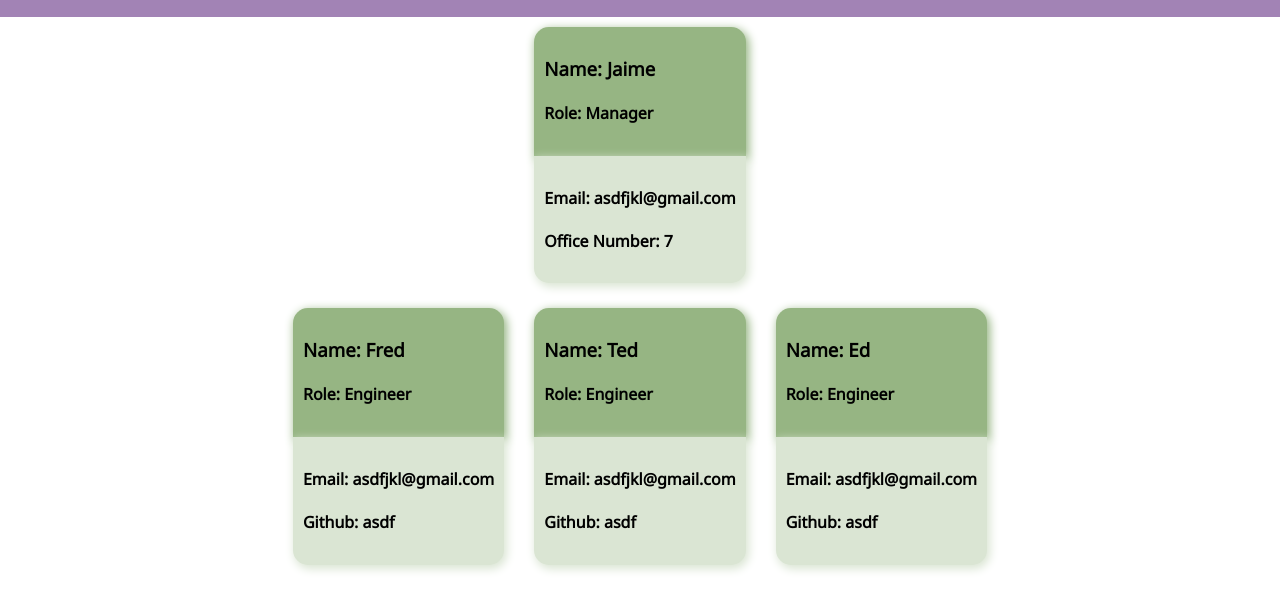
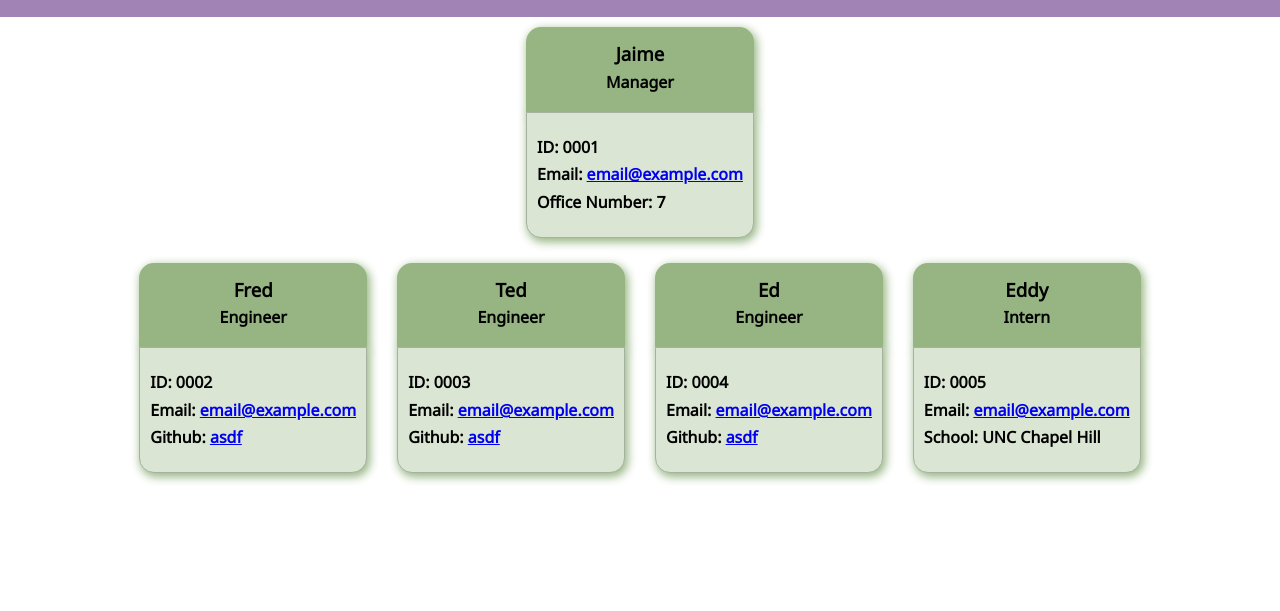
Before and after one commit to BranningK/teamProfileGen, a website: page index.html in a window 1280 px wide. Shown: the part 63-674 px from the top of the page. Drawn offline with Linux system fonts and the light colour scheme.

Commit message:
further changes to html

```diff
--- a/assets/style.css
+++ b/assets/style.css
@@ -23,6 +23,7 @@ header{
 body{
     background-color: white;
     color: white;
+    line-height: 40%;
 }
 
 .managerContainer{
@@ -40,8 +41,10 @@ body{
     background-color: var(--secondary);
     color:black;
     border-radius: 15px 15px 0px 0px;
-    padding: 10px;
+    padding: 5px;
     box-shadow: 2px 3px 10px 1px var(--secondary);
+    text-align: center;
+    margin: 0px;
 }
 
 .memberInfo{
@@ -49,7 +52,8 @@ body{
     color:black;
     border-radius: 0px 0px 15px 15px;
     padding: 10px;
-    box-shadow: 2px 3px 10px 1px var(--tertiary);
+    border: 1px solid #a6b1a0;
+    box-shadow: 2px 3px 10px 1px var(--secondary);
 }
 
 .member{
--- a/index.html
+++ b/index.html
@@ -17,46 +17,60 @@
     <div class="divContainer">
         <div class="managerContainer">
             <div class="memberHeader">
-                <h3>Name: Jaime</h3>
-                <h4>Role: Manager</h4>
+                <h3>Jaime</h3>
+                <h4>Manager</h4>
             </div>
             <div class="memberInfo">
-                <h4>Email: asdfjkl@gmail.com</h4>
+                <h4>ID: 0001</h4>
+                <h4>Email: <a href="mailto:email@example.com">email@example.com</a></h4>
                 <h4>Office Number: 7</h4>
             </div>
         </div>
         <div class="memberContainer">
             <div class="member">
                 <div class="memberHeader">
-                <h3>Name: Fred</h3>
-                <h4>Role: Engineer</h4>
+                <h3>Fred</h3>
+                <h4>Engineer</h4>
                 </div>
                 <div class="memberInfo">
-                    <h4>Email: asdfjkl@gmail.com</h4>
-                    <h4>Github: asdf</h4>
+                    <h4>ID: 0002</h4>
+                    <h4>Email: <a href="mailto:email@example.com">email@example.com</a></h4>
+                    <h4>Github: <a href="asdf">asdf</a></h4>
                 </div>
             </div>
             <div class="member">
                 <div class="memberHeader">
-                <h3>Name: Ted</h3>
-                <h4>Role: Engineer</h4>
+                <h3>Ted</h3>
+                <h4>Engineer</h4>
                 </div>
                 <div class="memberInfo">
-                    <h4>Email: asdfjkl@gmail.com</h4>
-                    <h4>Github: asdf</h4>
+                    <h4>ID: 0003</h4>
+                    <h4>Email: <a href="mailto:email@example.com">email@example.com</a></h4>
+                    <h4>Github: <a href="asdf">asdf</a></h4>
                 </div>
             </div>
             <div class="member">
                 <div class="memberHeader">
-                <h3>Name: Ed</h3>
-                <h4>Role: Engineer</h4>
+                <h3>Ed</h3>
+                <h4>Engineer</h4>
                 </div>
                 <div class="memberInfo">
-                    <h4>Email: asdfjkl@gmail.com</h4>
-                    <h4>Github: asdf</h4>
+                    <h4>ID: 0004</h4>
+                    <h4>Email: <a href="mailto:email@example.com">email@example.com</a></h4>
+                    <h4>Github: <a href="asdf">asdf</a></h4>
                 </div>
             </div>
-
+            <div class="member">
+                <div class="memberHeader">
+                <h3>Eddy</h3>
+                <h4>Intern</h4>
+                </div>
+                <div class="memberInfo">
+                    <h4>ID: 0005</h4>
+                    <h4>Email: <a href="mailto:email@example.com">email@example.com</a></h4>
+                    <h4>School: UNC Chapel Hill</h4>
+                </div>
+            </div>
         </div>
     </div>
 </body>
```
Also changed, not shown: assets/index.js (+45 -0 lines).
